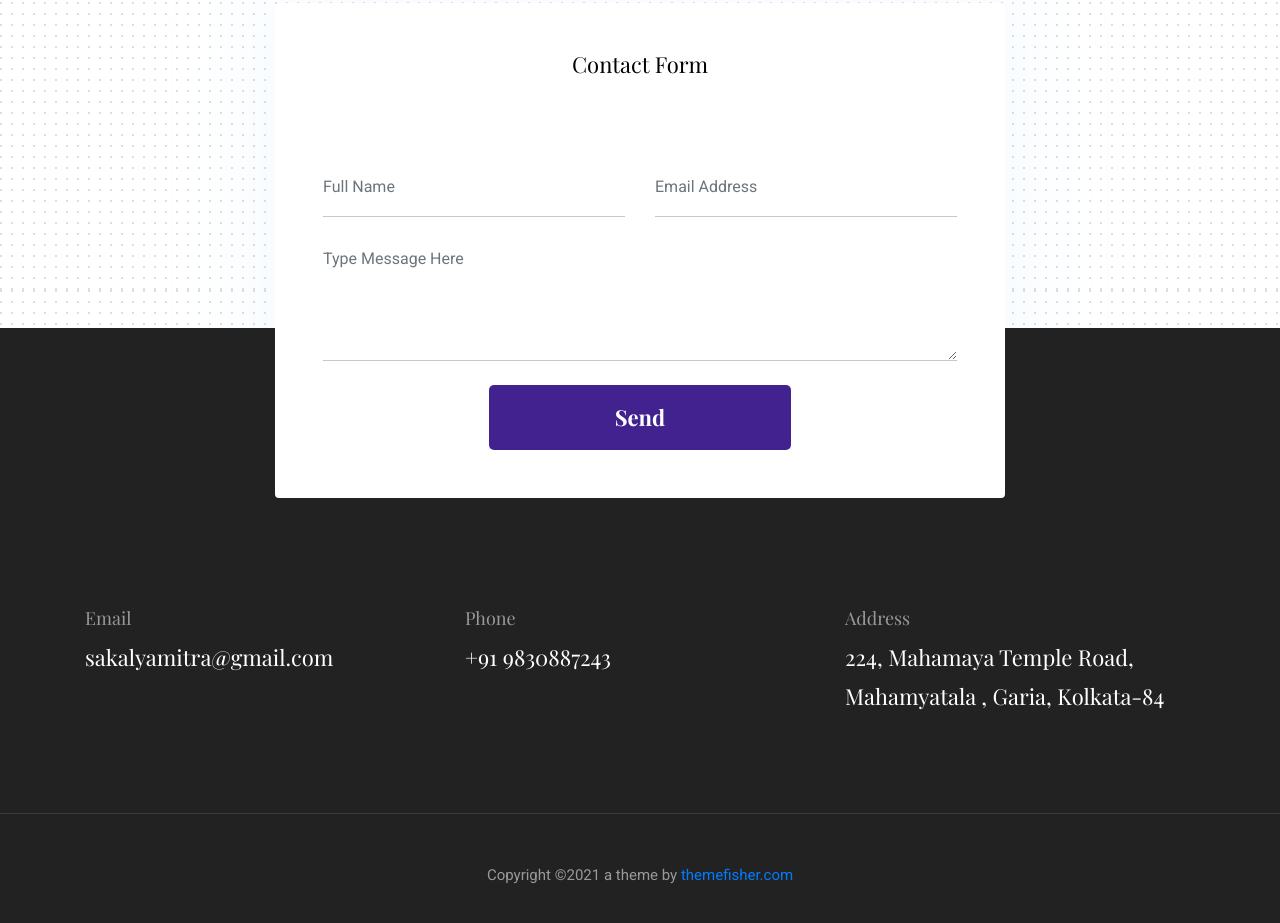
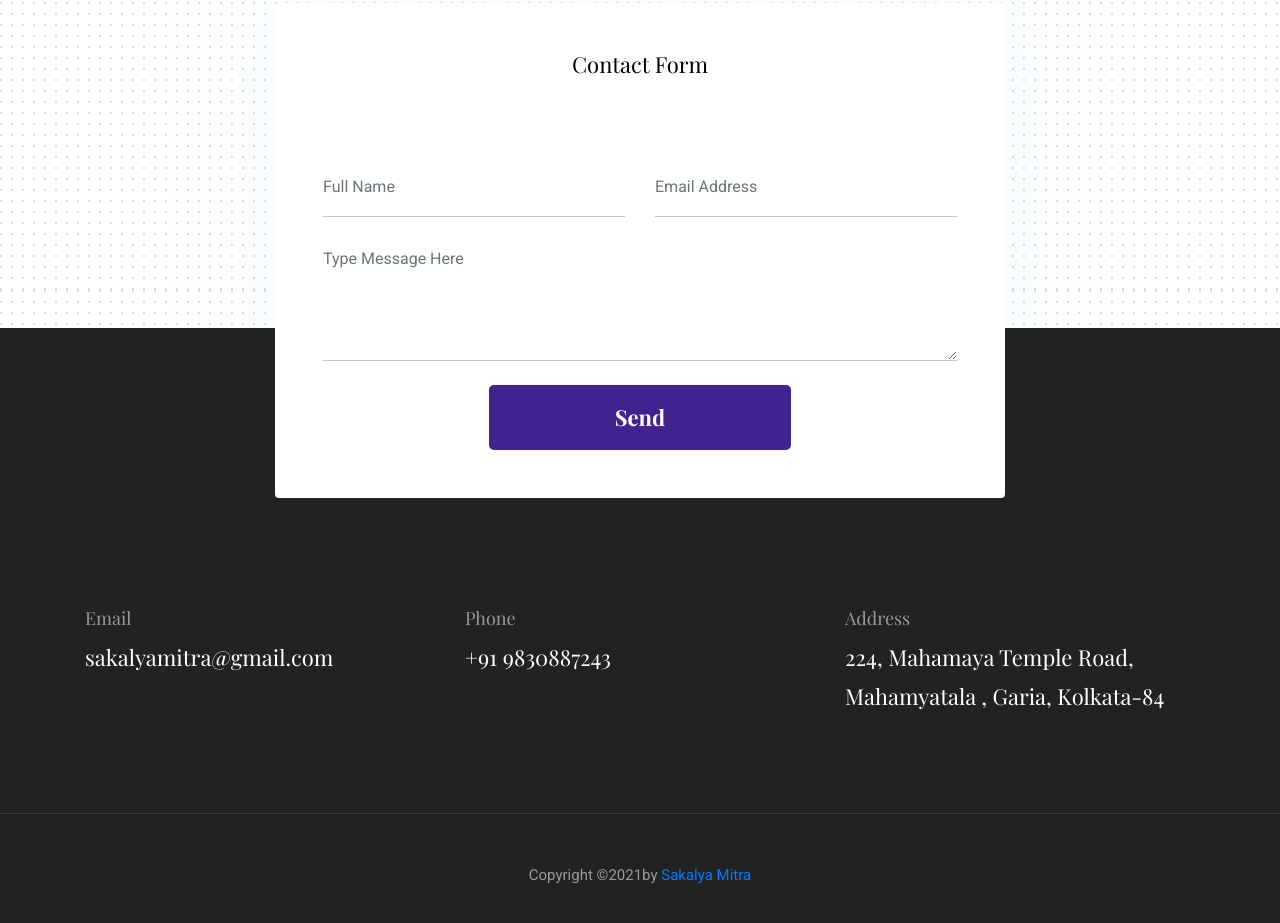
Before and after one commit to Sakalya100/Sakalya100.github.io, a plain HTML site: page about.html in a window 1280 px wide. Shown: the part 2976-3899 px from the top of the page. Drawn offline with nearby package versions, Linux system fonts and the light colour scheme.

Commit message:
Update about.html

```diff
--- a/about.html
+++ b/about.html
@@ -270,7 +270,7 @@
     <p class="mb-0 text-light">Copyright ©<script>
         var CurrentYear = new Date().getFullYear()
         document.write(CurrentYear)
-      </script> a theme by <a href="https://themefisher.com">themefisher.com</a></p>
+      </script>by <a href="https://themefisher.com">Sakalya Mitra</a></p>
   </div>
 </footer>
 <!-- /footer -->
```
